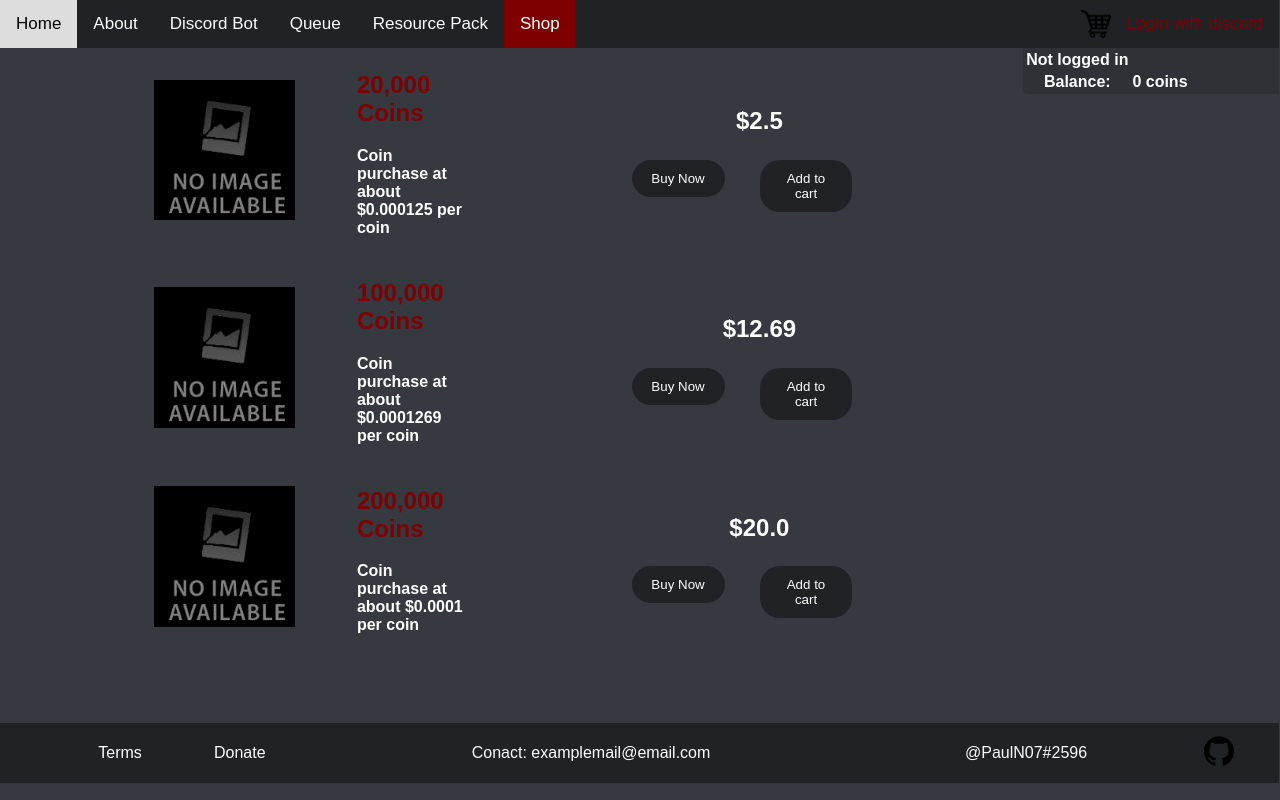
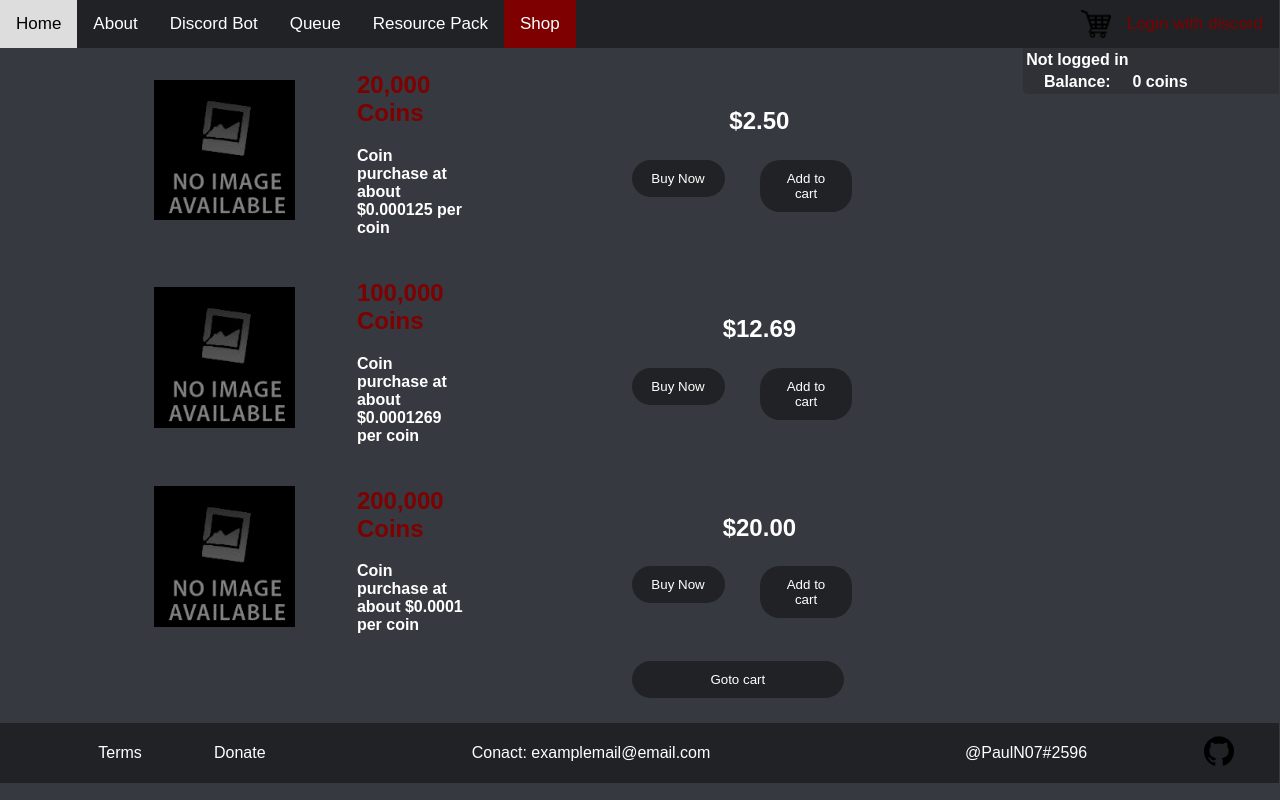
Before and after one commit to JamesPerisher/web_site, a Flask app: page /shop in a window 1280 px wide. Run offline with Flask 2, Linux system fonts and the light colour scheme; data that the repository does not hold is empty; parts of the project's set-up code (start-up, migrations or seed data) failed here and were passed over.

Commit message:
Decimal objects for proper counting of $$

```diff
--- a/main.py
+++ b/main.py
@@ -1,6 +1,7 @@
 from flask import Flask
 from flask import render_template, redirect, request, session, jsonify, g, url_for, make_response
 from requests_oauthlib import OAuth2Session
+from decimal import *
 import json, sqlite3
 import time, pytz
 import numpy as np
@@ -9,13 +10,13 @@ import sys
 import random
 
 shopItems = {}
-
+print(getcontext())
 class sale_item():
     def __init__(self, title="", description="", price=1000, coins=10, image="static/images/shop_images/error.png", iscoin=False):
         self.title = title
         self.description = description
         self.image = image
-        self.price  = price
+        self.price  = Decimal(price)
         self.coins = coins
         self.image = image
         self.id = -1
@@ -30,9 +31,9 @@ class sale_item():
         return self
 
 
-sale_item(" Coins", "Coin purchase at about {amt} per coin", 2.50,   20000, "static/images/shop_images/error.png", True).add(shopItems)
-sale_item(" Coins", "Coin purchase at about {amt} per coin", 12.69, 100000, "static/images/shop_images/error.png", True).add(shopItems)
-sale_item(" Coins", "Coin purchase at about {amt} per coin", 20.00, 200000, "static/images/shop_images/error.png", True).add(shopItems)
+sale_item(" Coins", "Coin purchase at about {amt} per coin", Decimal("2.50"),   20000, "static/images/shop_images/error.png", True).add(shopItems)
+sale_item(" Coins", "Coin purchase at about {amt} per coin", Decimal("12.69"), 100000, "static/images/shop_images/error.png", True).add(shopItems)
+sale_item(" Coins", "Coin purchase at about {amt} per coin", Decimal("20.00"), 200000, "static/images/shop_images/error.png", True).add(shopItems)
 
 
 
--- a/static/css/base.css
+++ b/static/css/base.css
@@ -10,6 +10,10 @@ body {
   margin-left: 0px;
   margin-right: 1px;
   margin-bottom: 0px;
+}
+
+button:focus {
+  outline: 0;
 }
 
 .content {
--- a/templates/shop.html
+++ b/templates/shop.html
@@ -37,6 +37,20 @@
   </table>
   {% endfor %}
 
+  <table class="shopItem">
+    <tr>
+      <th style="width: 25%"></th>
+      <th></th>
+      <th>
+        <div class="price">
+          <div class="buttons">
+            <button type="button" style="width: 80%" onclick="location.href='/cart'" name="button">Goto cart</button>
+          </div>
+        </div>
+      </th>
+    </tr>
+  </table>
+
 </div>
 
 <div class="sidebar">
```
